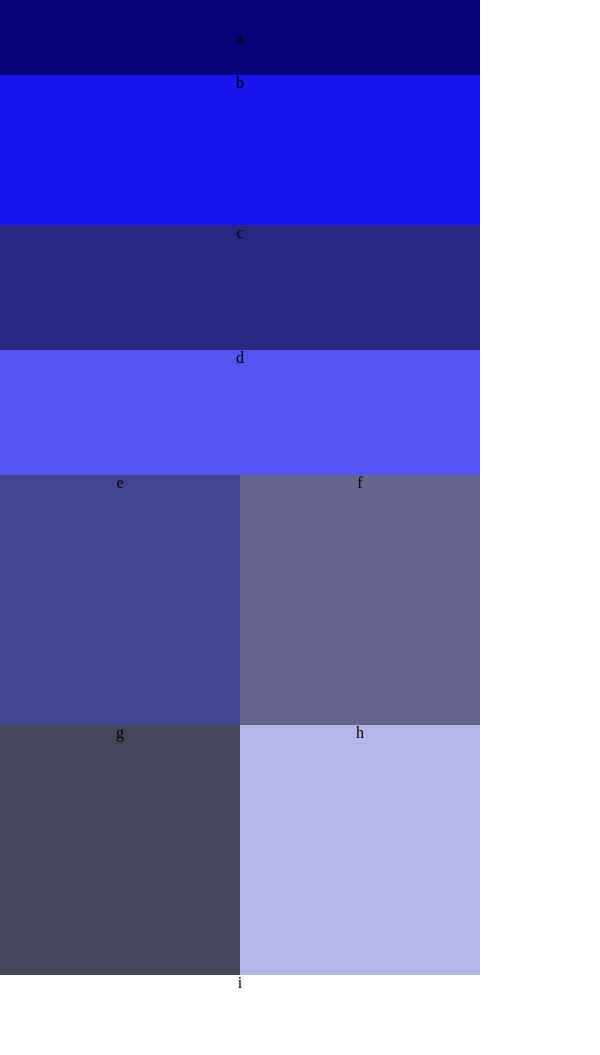
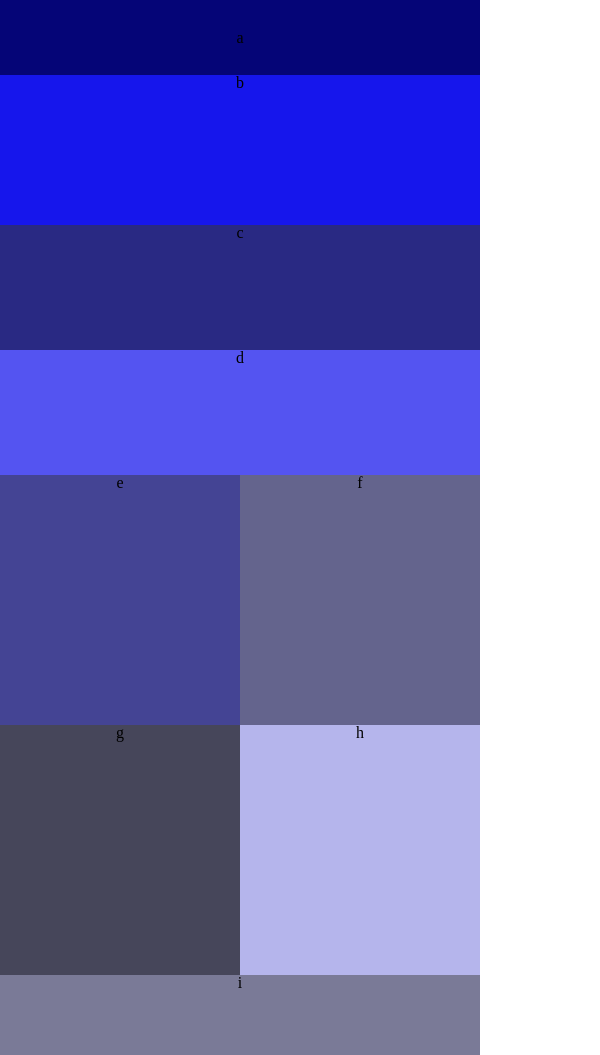
Before and after one commit to Hossamhaddad/lab-01, a plain HTML site: page index.html in a window 600 px wide. Drawn offline with Linux system fonts and the light colour scheme.

Commit message:
Update theme.css

```diff
--- a/theme.css
+++ b/theme.css
@@ -127,7 +127,7 @@
         .i{
             float: left;
              width: 480px;
-             height: 0px;
+             height: 80px;
              background: rgb(122, 122, 151);
              vertical-align: middle;
              text-align: center;
```
